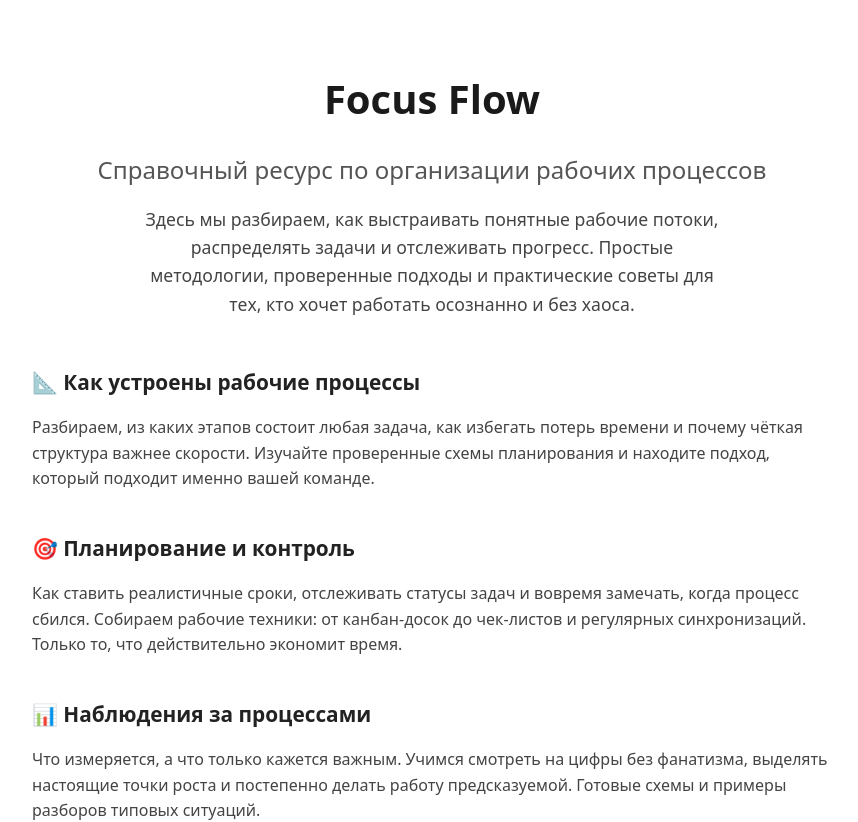
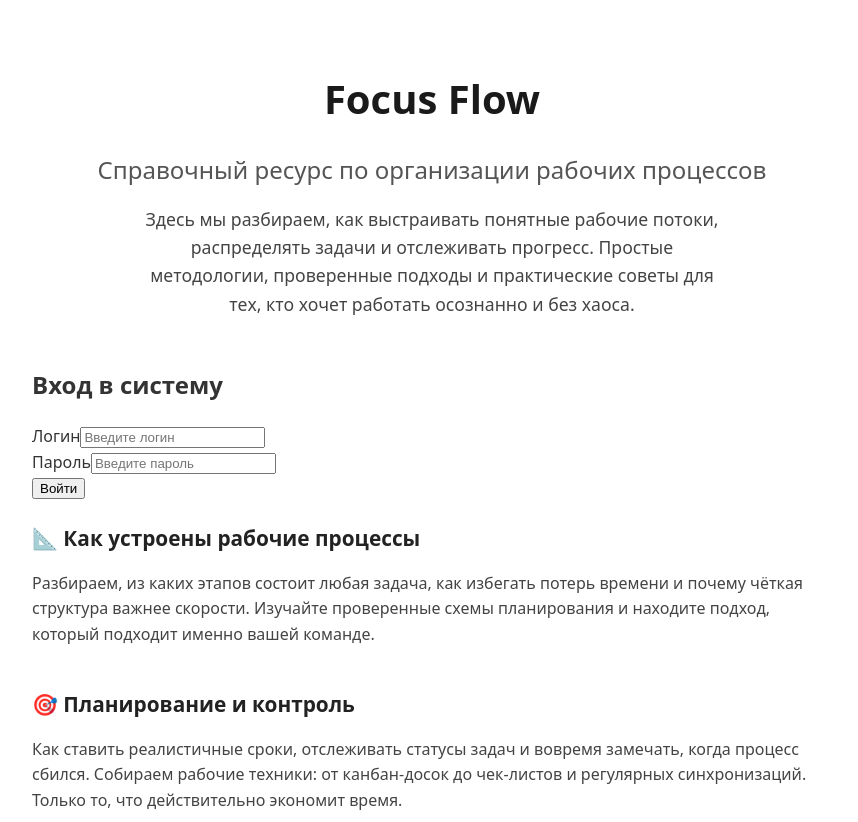
Before and after one commit to Pobisk/FocusFlow, a Next.js app in the folder frontend/: page / in a window 1280 px wide. Shown: the top 822 px of the page, without its empty margins (208-1066 px from the left). Built offline with nearby package versions, Linux system fonts and the light colour scheme; no server answers.

Commit message:
Update page.js

```diff
--- a/frontend/app/page.js
+++ b/frontend/app/page.js
@@ -1,3 +1,5 @@
+import LoginForm from '@/components/LoginForm';
+
 export default function Home() {
   return (
     <main style={{ fontFamily: 'system-ui, -apple-system, sans-serif', maxWidth: '800px', margin: '0 auto', padding: '2rem', lineHeight: '1.6', color: '#333' }}>
@@ -14,6 +16,14 @@ export default function Home() {
           советы для тех, кто хочет работать осознанно и без хаоса.
         </p>
       </header>
+
+      {/* Секция авторизации */}
+      <section className="max-w-md mx-auto bg-white p-6 rounded-xl shadow-sm border">
+        <h2 className="text-xl font-semibold mb-4 text-center text-gray-900">
+          Вход в систему
+        </h2>
+        <LoginForm />
+      </section>
 
       {/* Блок 1 */}
       <section style={{ marginBottom: '2.5rem' }}>
```
